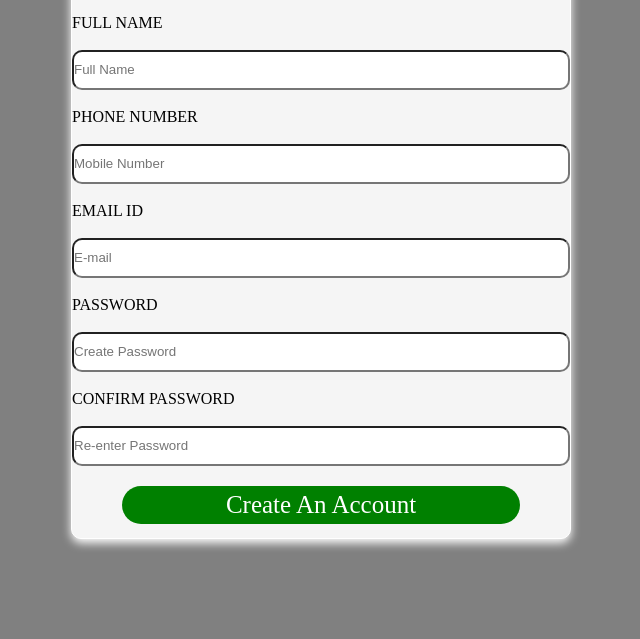
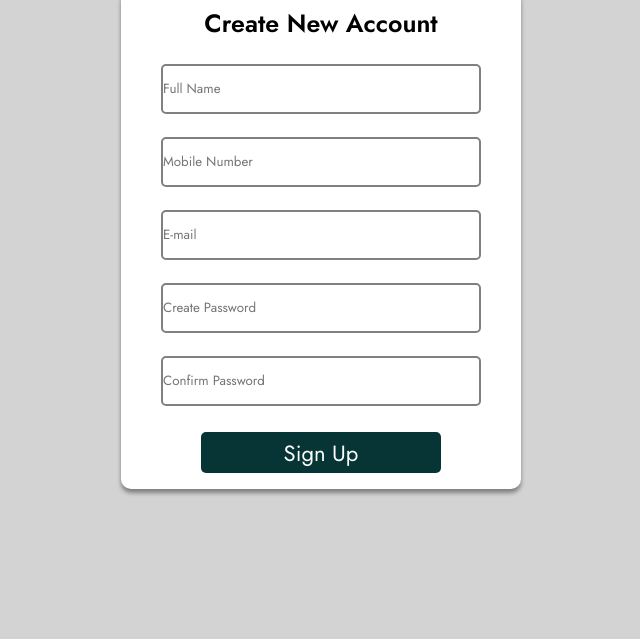
Before and after one commit to Vivekkumar7005/javascript-form-validation, a plain HTML site: page index.html in a window 1280 px wide. Shown: the part 161-800 px from the top of the page, without its empty margins (319-959 px from the left). Drawn offline with Linux system fonts and the light colour scheme.

Commit message:
validation is done

```diff
--- a/index.html
+++ b/index.html
@@ -6,44 +6,42 @@
     <meta charset="UTF-8">
     <meta http-equiv="X-UA-Compatible" content="IE=edge">
     <meta name="viewport" content="width=device-width, initial-scale=1.0">
-    <title>Form Validation</title>
+    <title>Registration Form</title>
     <link rel="stylesheet" type="text/css" href="style.css">
+    <link href="https://fonts.googleapis.com/css2?family=Jost:ital,wght@0,300;0,400;0,500;0,600;0,700;0,800;0,900;1,400;1,800&display=swap" rel="stylesheet">
 </head>
 
 <body>
 
     <section class="form_container">
 
-        <div class="heading">join the developer's community</div>
+        <div class="heading">create New account</div>
 
-        <form class="form_decoration">
+        <form class="form_decoration" onsubmit="event.preventDefault(); return form_validation()">
 
-            <label for="fullname">FULL NAME</label> <br/><br/>
-            <input class="input" type="text" name="fullname" placeholder="Full Name"/>
+            <label for="fullname">FULL NAME</label>
+            <input class="input" type="text" name="fullname" id="fullname" placeholder="Full Name"/>
 
-            <br/><br/>
+            <label for="phone">PHONE NUMBER</label>
+            <input class="input" type="number" name="phone" id="phone" placeholder="Mobile Number"/>
 
-            <label for="phone">PHONE NUMBER</label> <br/><br/>
-            <input class="input" type="number" name="phone" placeholder="Mobile Number"/>
+            <label for="email">EMAIL ID</label>
+            <input class="input" type="text" name="email" id="email" placeholder="E-mail"/>
 
-            <br/><br/>
+            <label for="password">PASSWORD</label>
+            <input class="input" type="password" name="password" id="password" placeholder="Create Password"/>
 
-            <label for="email">EMAIL ID</label> <br/><br/>
-            <input class="input" type="email" name="email" placeholder="E-mail"/>
+            <label for="password">CONFIRM PASSWORD</label>
+            <input class="input" type="password" name="password" id="password_2" placeholder="Confirm Password"/>
 
-            <br/><br/>
+            <div class="invalid_text"></div>
 
-            <label for="password">PASSWORD</label> <br/><br/>
-            <input class="input" type="password" name="password" placeholder="Create Password"/>
 
-            <br/><br/>
-
-            <label for="password">CONFIRM PASSWORD</label> <br/><br/>
-            <input class="input" type="password" name="password" placeholder="Re-enter Password"/>
+            <div>
+                <button type="submit" class="form_submission">sign up</button>
+            </div>
 
         </form>
-
-        <div class="submission">create an account</div>
 
     </section>
 
--- a/script.js
+++ b/script.js
@@ -0,0 +1,62 @@
+function form_validation(){
+
+    let completeName = document.querySelector('#fullname').value
+    console.log(completeName)
+
+    let completeNameLength = completeName.length
+    console.log(completeNameLength)
+
+    let mobileNumber = document.querySelector('#phone').value
+    console.log(mobileNumber)
+
+    let mobileNumberLength = mobileNumber.length
+    console.log(mobileNumberLength)
+
+    let emailId = document.querySelector('#email').value
+    console.log(emailId)
+
+    let emailIdLength = emailId.length
+    console.log(emailIdLength)
+
+    let emailStructure = /^[\w-\.]+@([\w-]+\.)+[\w-]{2,4}$/
+    console.log(emailStructure)
+
+    let securityPassword = document.querySelector('#password').value
+    console.log(securityPassword)
+
+    let securityPasswordLength = securityPassword.length
+    console.log(securityPasswordLength)
+
+    let confirmPassword = document.querySelector('#password_2').value
+    console.log(confirmPassword)
+
+    let confirmPasswordLength = confirmPassword.length
+    console.log(confirmPasswordLength)
+
+
+
+
+    if(completeNameLength < 3 ){
+        document.querySelector('.invalid_text').innerText = 'Name is required with min. 3 characters  !'
+
+    }else if( mobileNumberLength !== 10){
+        document.querySelector('.invalid_text').innerText = 'Phone number should be of 10 digits !'
+
+    }else if(!emailId.match(emailStructure)){
+        document.querySelector('.invalid_text').innerText = 'Please enter a valid e-mail address !'
+
+    }else if(securityPasswordLength <8){
+        document.querySelector('.invalid_text').innerText = 'Password should contain atleast 8 characters !'
+
+    // }else if(confirmPasswordLength !==8){
+    //     document.querySelector('.invalid_text').innerText = 'Confirm password should contain atleast 8 charac.'
+    }
+    else if(!securityPassword.match(confirmPassword)){
+        document.querySelector('.invalid_text').innerText = 'These passwords dont match. Try again !'
+    }
+    else{
+        document.querySelector('.invalid_text').innerText = ''
+
+    }
+
+}
--- a/style.css
+++ b/style.css
@@ -2,43 +2,65 @@
     margin: 0;
     padding: 0;
     box-sizing: border-box;
+    font-family: 'Jost', sans-serif;
 }
 body{
+    width: 100%;
     height: 100vh;
-    background-color: gray;
+    background-color: lightgray;
     display: flex;
     align-items: center;
     justify-content: center;
 }
 .form_container{
-    width: 500px;
-    height: 600px;
-    border: 1px solid white;
-    background-color: whitesmoke;
-	box-shadow: 0 4px 10px white;
+    width: 400px;
+    height: auto;
+    /* border: 1px solid white; */
+    background-color: white;
+	box-shadow: 0 4px 4px gray;
     border-radius: 10px;
 }
 .heading{
-    font-size: 30px;
+    font-size: 25px;
     text-align: center;
     text-transform: capitalize;
-    padding: 4%;
-    color: blue;
+    padding: 4% 4% 0 4%;
+    font-weight: 600;
 }
 .input{
     width: 100%;
-    height: 40px;
-    border-radius: 10px;
+    height: 50px;
+    border-radius: 5px;
+    font-weight: 400;
+    border: 2px solid gray;
 }
-.submission{
-    width: 80%;
-    font-size: 25px;
+.form_submission{
+    width: 75%;
+    font-size: 22px;
     text-align: center;
     text-transform: capitalize;
-    padding: 1%;
+    padding: 1.5%;
     color: white;
-    background-color: green;
-    margin-top: 4%;
-    margin-left: 10%;
-    border-radius: 20px;
+    background-color: #073535;
+    margin: 1% 10% 5% 12.5%;
+    border-radius: 5px;
+    border: none;
+    outline: none;
+    cursor: pointer;
+    transition: all 0.35s ease;
 }
+.form_decoration{
+    padding: 0px 40px;
+}
+label{
+    visibility: hidden;
+}
+.invalid_text{
+    width: 86%;
+    color: red;
+    font-size: 14px;
+    height: 20px;
+    /* border: 1px solid black; */
+    margin-top: 1%;
+    margin-left: 13%;
+}
```
